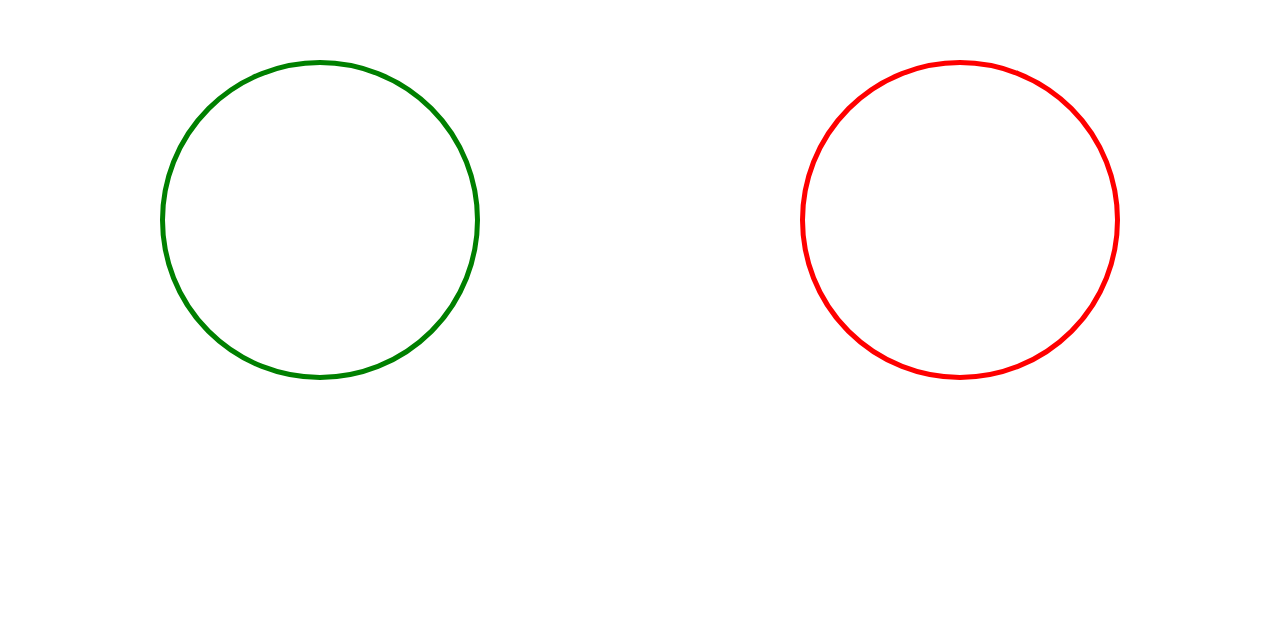
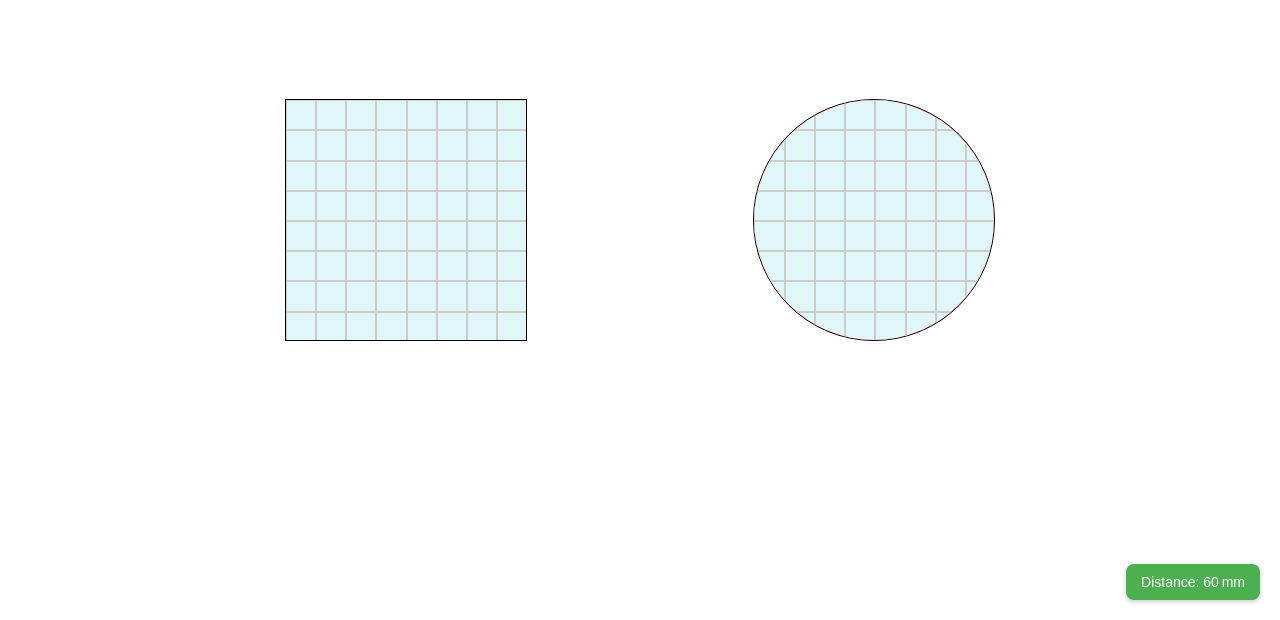
Before and after one commit to Karthikeyan200111/circlerepo, a plain HTML site: page index.html in a window 1280 px wide. Shown: the part 180-800 px from the top of the page. Drawn offline with Linux system fonts and the light colour scheme.

Commit message:
changed the design

```diff
--- a/index.html
+++ b/index.html
@@ -2,72 +2,181 @@
 <html lang="en">
 <head>
   <meta name="viewport" content="width=device-width, initial-scale=1.0">
-  <title>Responsive Circles</title>
+  <meta charset="UTF-8">
+  <title>Interactive Square and Circle</title>
   <style>
     * {
       box-sizing: border-box;
-      margin: 0;
-      padding: 0;
     }
 
-    html, body {
-      height: 100%;
-      background-color: white;
-    }
-
-    .container {
-      display: flex;
-      height: 100%;
-      width: 100%;
-      flex-direction: column;
-    }
-
-    .half {
-      flex: 1;
+    body {
+      margin: 0;
+      font-family: sans-serif;
+      height: 100vh;
       display: flex;
       justify-content: center;
       align-items: center;
+      position: relative;
+    }
+
+    #wrapper {
+      display: flex;
+      align-items: center;
+      justify-content: center;
+      flex-direction: row;
+    }
+
+    .square, .circle {
+      display: grid;
+      border: 1px solid black;
+      overflow: hidden;
+    }
+
+    .square {
+      background-color: green;
     }
 
     .circle {
-      width: 40vw;
-      height: 40vw;
-      max-width: 100%;
-      max-height: 100%;
       border-radius: 50%;
-      border: 5px solid;
-      background-color: white;
+      background-color: red;
     }
 
-    .green {
-      border-color: green;
+    .cell {
+      border: 0.5px solid #ccc;
+      background-color: #e0f7fa;
     }
 
-    .red {
-      border-color: red;
+    #increaseButton {
+      position: absolute;
+      bottom: 20px;
+      right: 20px;
+      padding: 10px 15px;
+      font-size: 14px;
+      background-color: #4caf50;
+      color: white;
+      border: none;
+      border-radius: 8px;
+      cursor: pointer;
+      box-shadow: 0 2px 5px rgba(0,0,0,0.2);
+      transition: all 0.3s ease;
     }
 
-    /* Landscape mode: side-by-side layout */
-    @media (orientation: landscape) {
-      .container {
-        flex-direction: row;
+    #increaseButton:disabled {
+      background-color: #999;
+      cursor: not-allowed;
+    }
+
+    @media (max-width: 768px) {
+      #wrapper {
+        flex-direction: column;
+        position: relative;
+        gap: 0;
       }
 
-      .circle {
-        width: 40vh;
-        height: 40vh;
+      #increaseButton {
+        position: absolute;
+        transform: rotate(90deg);
+        transform-origin: center;
+        right: -30px;
+        bottom: 300px;
+        margin-right: 10px;
+        font-size: 12px;
+        padding: 6px 10px;
       }
     }
   </style>
 </head>
 <body>
-  <div class="container">
-    <div class="half">
-      <div class="circle green"></div>
-    </div>
-    <div class="half">
-      <div class="circle red"></div>
-    </div>
-  </div>
+
+  <div id="wrapper"></div>
+  <button id="increaseButton">Distance: 60 mm</button>
+
+  <script>
+    function getDPI() {
+      const div = document.createElement("div");
+      div.style.width = "1in";
+      div.style.position = "absolute";
+      document.body.appendChild(div);
+      const dpi = div.offsetWidth;
+      document.body.removeChild(div);
+      return dpi;
+    }
+
+    function cmToPx(cm, dpi) {
+      return (cm / 2.54) * dpi;
+    }
+
+    function mmToPx(mm, dpi) {
+      return cmToPx(mm / 10, dpi);
+    }
+
+    function createGrid(container, sizePx, gridCount) {
+      const cellSizePx = sizePx / gridCount;
+      container.style.width = `${sizePx}px`;
+      container.style.height = `${sizePx}px`;
+      container.style.gridTemplateColumns = `repeat(${gridCount}, ${cellSizePx}px)`;
+      container.style.gridTemplateRows = `repeat(${gridCount}, ${cellSizePx}px)`;
+
+      for (let i = 0; i < gridCount * gridCount; i++) {
+        const cell = document.createElement("div");
+        cell.className = "cell";
+        container.appendChild(cell);
+      }
+    }
+
+    function renderShapes(spaceMM) {
+      const dpi = getDPI();
+      const wrapper = document.getElementById("wrapper");
+      wrapper.innerHTML = ""; // Clear previous
+
+      const sizeCM = 6.4;
+      const gridCount = 8;
+
+      const sizePx = cmToPx(sizeCM, dpi);
+      const spacePx = mmToPx(spaceMM, dpi);
+
+      const square = document.createElement("div");
+      square.className = "square";
+      createGrid(square, sizePx, gridCount);
+
+      const circle = document.createElement("div");
+      circle.className = "circle";
+      createGrid(circle, sizePx, gridCount);
+
+      const isMobile = window.innerWidth <= 768;
+      if (isMobile) {
+        square.style.marginBottom = `${spacePx}px`;
+      } else {
+        square.style.marginRight = `${spacePx}px`;
+      }
+
+      wrapper.appendChild(square);
+      wrapper.appendChild(circle);
+    }
+
+    let currentDistanceMM = 60;
+    const maxClicks = 30;
+    let clickCount = 0;
+
+    const button = document.getElementById("increaseButton");
+    button.addEventListener("click", () => {
+      if (clickCount < maxClicks) {
+        clickCount++;
+        currentDistanceMM++;
+        renderShapes(currentDistanceMM);
+        button.textContent = `Distance: ${currentDistanceMM} mm`;
+
+        if (clickCount === maxClicks) {
+          button.disabled = true;
+        }
+      }
+    });
+
+    // Initial render
+    renderShapes(currentDistanceMM);
+
+    // Re-render on resize
+    window.addEventListener("resize", () => renderShapes(currentDistanceMM));
+  </script>
 </body>
 </html>
```
Also changed, not shown: 1 other file.
